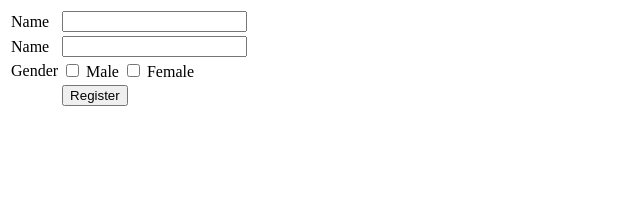
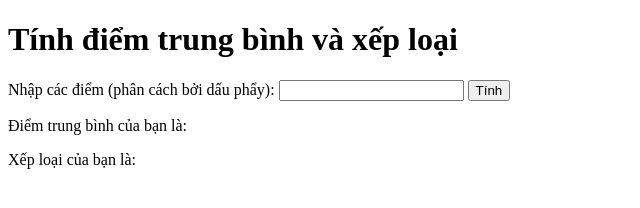
Before and after one commit to hct-14/hoangcongthanh, a plain HTML site: page index.html in a window 1280 px wide. Shown: the whole page, without its empty margins (0-640 px from the left). Drawn offline with Linux system fonts and the light colour scheme.

Commit message:
Add files via upload

```diff
--- a/index.html
+++ b/index.html
@@ -1,44 +1,48 @@
+<!DOCTYPE html>
+<html>
+  <head>
+    <title>Tính điểm trung bình và xếp loại</title>
+  </head>
+  <body>
+    <h1>Tính điểm trung bình và xếp loại</h1>
+    <label for="scores">Nhập các điểm (phân cách bởi dấu phẩy): </label>
+    <input type="text" id="scores" />
+    <button onclick="calculate()">Tính</button>
+    <p>Điểm trung bình của bạn là: <span id="average"></span></p>
+    <p>Xếp loại của bạn là: <span id="grade"></span></p>
 
-<!DOCTYPE html>
-<html lang="en">
-<head>
-    <meta charset="UTF-8">
-    <meta http-equiv="X-UA-Compatible" content="IE=edge">
-    <meta name="viewport" content="width=device-width, initial-scale=1.0">
-    <title>Document</title>
-</head>
-<body>
-    <table>
-        <tr>
-            <td> Name </td>
-            <td> <input tyle = "text" Name = "Name" Value =""</td>
-        </tr>
-        <tr>
-            <td> Name </td>
-            <td> <input tyle = "Email" Name = "Name" Value =""</td>
-        </tr>
-        <tr>
-            <td>Gender</td>
-            <td>
-                <label>
-                    <input type="checkbox" name="gender" value="">
-                    Male
-                </label>
+    <script>
+      function calculate() {
+        const scoresStr = document.getElementById('scores').value
+        const scoresArr = scoresStr.split(',')
+        let totalScore = 0
+        let averageScore = 0
 
-                <label>
-                    <input type="checkbox" name="gender" value="">
-                    Female
-                </label>
-            </td>
-        </tr>
-        <tr>
-            <td></td>
-            <td>
-                <button type="submit">Register</button>
-            </td>
-        </tr>
-    </table>
+        for (let i = 0; i < scoresArr.length; i++) {
+          totalScore += parseFloat(scoresArr[i])
+        }
 
+        if (scoresArr.length > 0) {
+          averageScore = totalScore / scoresArr.length
+        }
 
-</body>
+        let grade
+
+        if (averageScore >= 91 && averageScore <= 100) {
+          grade = 'A'
+        } else if (averageScore >= 81 && averageScore <= 90) {
+          grade = 'B'
+        } else if (averageScore >= 71 && averageScore <= 80) {
+          grade = 'C'
+        } else if (averageScore >= 0 && averageScore <= 70) {
+          grade = 'D'
+        } else {
+          grade = 'Không xác định'
+        }
+
+        document.getElementById('average').innerHTML = averageScore.toFixed(2)
+        document.getElementById('grade').innerHTML = grade
+      }
+    </script>
+  </body>
 </html>
```
Also changed, not shown: hct.js (added, +8 -0 lines), test2.html (added, +42 -0 lines).
